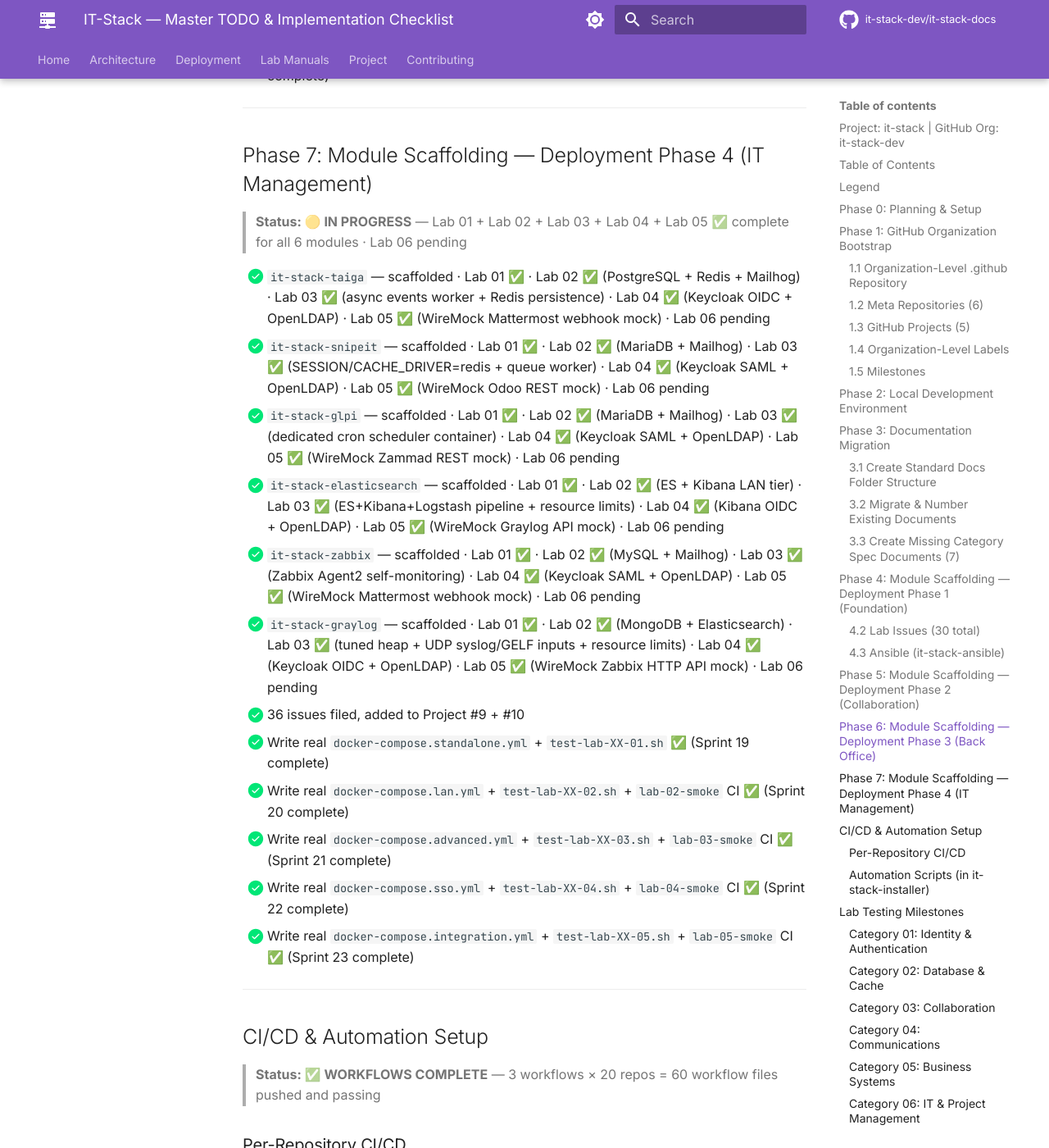
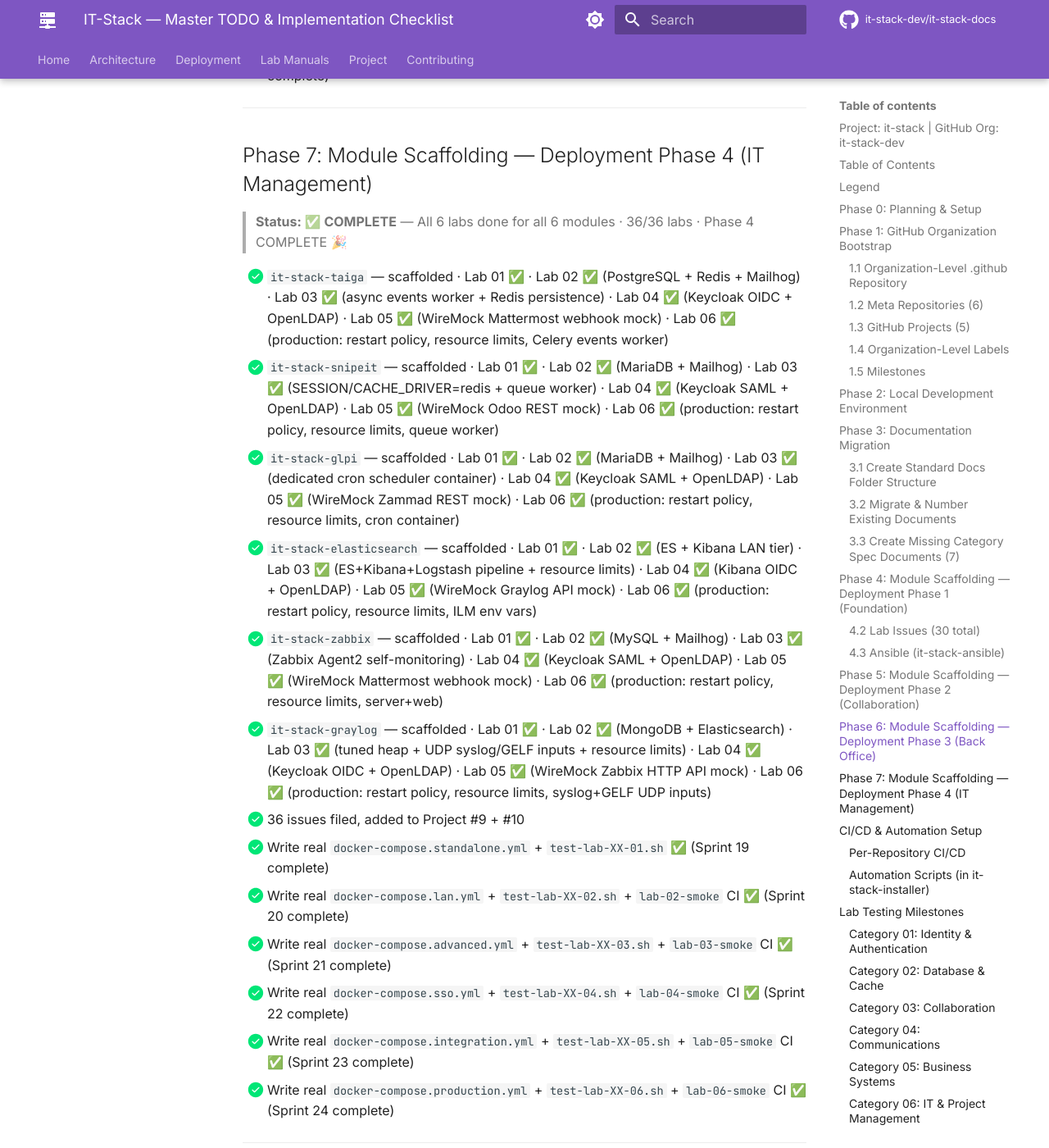
Before and after one commit to it-stack-dev/it-stack-docs, an MkDocs documentation site: the page built from docs/IT-STACK-TODO.md, in a window 1280 px wide and 1400 px high, scrolled down 7914 px. Shown: the whole window at 82% size. Built offline with MkDocs 1.6.1 and Material for MkDocs 9.7.7, drawn with Linux system fonts in a browser that asks for light colours; comment, search, counter and statistics services are not loaded; some of the changed text lies outside the part shown.

Commit message:
docs: Sprint 24 complete — Phase 4 Lab 06 Production Deployment, 120/120 labs done

```diff
--- a/docs/IT-STACK-TODO.md
+++ b/docs/IT-STACK-TODO.md
@@ -234,20 +234,21 @@ All 5 repos have:
 
 ## Phase 7: Module Scaffolding — Deployment Phase 4 (IT Management)
 
-> **Status: 🟡 IN PROGRESS** — Lab 01 + Lab 02 + Lab 03 + Lab 04 + Lab 05 ✅ complete for all 6 modules · Lab 06 pending
+> **Status: ✅ COMPLETE** — All 6 labs done for all 6 modules · 36/36 labs · Phase 4 COMPLETE 🎉
 
-- [x] `it-stack-taiga` — scaffolded · Lab 01 ✅ · Lab 02 ✅ (PostgreSQL + Redis + Mailhog) · Lab 03 ✅ (async events worker + Redis persistence) · Lab 04 ✅ (Keycloak OIDC + OpenLDAP) · Lab 05 ✅ (WireMock Mattermost webhook mock) · Lab 06 pending
-- [x] `it-stack-snipeit` — scaffolded · Lab 01 ✅ · Lab 02 ✅ (MariaDB + Mailhog) · Lab 03 ✅ (SESSION/CACHE_DRIVER=redis + queue worker) · Lab 04 ✅ (Keycloak SAML + OpenLDAP) · Lab 05 ✅ (WireMock Odoo REST mock) · Lab 06 pending
-- [x] `it-stack-glpi` — scaffolded · Lab 01 ✅ · Lab 02 ✅ (MariaDB + Mailhog) · Lab 03 ✅ (dedicated cron scheduler container) · Lab 04 ✅ (Keycloak SAML + OpenLDAP) · Lab 05 ✅ (WireMock Zammad REST mock) · Lab 06 pending
-- [x] `it-stack-elasticsearch` — scaffolded · Lab 01 ✅ · Lab 02 ✅ (ES + Kibana LAN tier) · Lab 03 ✅ (ES+Kibana+Logstash pipeline + resource limits) · Lab 04 ✅ (Kibana OIDC + OpenLDAP) · Lab 05 ✅ (WireMock Graylog API mock) · Lab 06 pending
-- [x] `it-stack-zabbix` — scaffolded · Lab 01 ✅ · Lab 02 ✅ (MySQL + Mailhog) · Lab 03 ✅ (Zabbix Agent2 self-monitoring) · Lab 04 ✅ (Keycloak SAML + OpenLDAP) · Lab 05 ✅ (WireMock Mattermost webhook mock) · Lab 06 pending
-- [x] `it-stack-graylog` — scaffolded · Lab 01 ✅ · Lab 02 ✅ (MongoDB + Elasticsearch) · Lab 03 ✅ (tuned heap + UDP syslog/GELF inputs + resource limits) · Lab 04 ✅ (Keycloak OIDC + OpenLDAP) · Lab 05 ✅ (WireMock Zabbix HTTP API mock) · Lab 06 pending
+- [x] `it-stack-taiga` — scaffolded · Lab 01 ✅ · Lab 02 ✅ (PostgreSQL + Redis + Mailhog) · Lab 03 ✅ (async events worker + Redis persistence) · Lab 04 ✅ (Keycloak OIDC + OpenLDAP) · Lab 05 ✅ (WireMock Mattermost webhook mock) · Lab 06 ✅ (production: restart policy, resource limits, Celery events worker)
+- [x] `it-stack-snipeit` — scaffolded · Lab 01 ✅ · Lab 02 ✅ (MariaDB + Mailhog) · Lab 03 ✅ (SESSION/CACHE_DRIVER=redis + queue worker) · Lab 04 ✅ (Keycloak SAML + OpenLDAP) · Lab 05 ✅ (WireMock Odoo REST mock) · Lab 06 ✅ (production: restart policy, resource limits, queue worker)
+- [x] `it-stack-glpi` — scaffolded · Lab 01 ✅ · Lab 02 ✅ (MariaDB + Mailhog) · Lab 03 ✅ (dedicated cron scheduler container) · Lab 04 ✅ (Keycloak SAML + OpenLDAP) · Lab 05 ✅ (WireMock Zammad REST mock) · Lab 06 ✅ (production: restart policy, resource limits, cron container)
+- [x] `it-stack-elasticsearch` — scaffolded · Lab 01 ✅ · Lab 02 ✅ (ES + Kibana LAN tier) · Lab 03 ✅ (ES+Kibana+Logstash pipeline + resource limits) · Lab 04 ✅ (Kibana OIDC + OpenLDAP) · Lab 05 ✅ (WireMock Graylog API mock) · Lab 06 ✅ (production: restart policy, resource limits, ILM env vars)
+- [x] `it-stack-zabbix` — scaffolded · Lab 01 ✅ · Lab 02 ✅ (MySQL + Mailhog) · Lab 03 ✅ (Zabbix Agent2 self-monitoring) · Lab 04 ✅ (Keycloak SAML + OpenLDAP) · Lab 05 ✅ (WireMock Mattermost webhook mock) · Lab 06 ✅ (production: restart policy, resource limits, server+web)
+- [x] `it-stack-graylog` — scaffolded · Lab 01 ✅ · Lab 02 ✅ (MongoDB + Elasticsearch) · Lab 03 ✅ (tuned heap + UDP syslog/GELF inputs + resource limits) · Lab 04 ✅ (Keycloak OIDC + OpenLDAP) · Lab 05 ✅ (WireMock Zabbix HTTP API mock) · Lab 06 ✅ (production: restart policy, resource limits, syslog+GELF UDP inputs)
 - [x] 36 issues filed, added to Project #9 + #10
 - [x] Write real `docker-compose.standalone.yml` + `test-lab-XX-01.sh` ✅ (Sprint 19 complete)
 - [x] Write real `docker-compose.lan.yml` + `test-lab-XX-02.sh` + `lab-02-smoke` CI ✅ (Sprint 20 complete)
 - [x] Write real `docker-compose.advanced.yml` + `test-lab-XX-03.sh` + `lab-03-smoke` CI ✅ (Sprint 21 complete)
 - [x] Write real `docker-compose.sso.yml` + `test-lab-XX-04.sh` + `lab-04-smoke` CI ✅ (Sprint 22 complete)
 - [x] Write real `docker-compose.integration.yml` + `test-lab-XX-05.sh` + `lab-05-smoke` CI ✅ (Sprint 23 complete)
+- [x] Write real `docker-compose.production.yml` + `test-lab-XX-06.sh` + `lab-06-smoke` CI ✅ (Sprint 24 complete)
 
 ---
 
@@ -334,19 +335,19 @@ All 5 repos have:
 
 | Module | Lab 01 | Lab 02 | Lab 03 | Lab 04 | Lab 05 | Lab 06 |
 |--------|--------|--------|--------|--------|--------|--------|
-| 15 · Taiga | [x] | [x] | [x] | [x] | [x] | [ ] |
-| 16 · Snipe-IT | [x] | [x] | [x] | [x] | [x] | [ ] |
-| 17 · GLPI | [x] | [x] | [x] | [x] | [x] | [ ] |
+| 15 · Taiga | [x] | [x] | [x] | [x] | [x] | [x] |
+| 16 · Snipe-IT | [x] | [x] | [x] | [x] | [x] | [x] |
+| 17 · GLPI | [x] | [x] | [x] | [x] | [x] | [x] |
 
 ### Category 07: Infrastructure
 
 | Module | Lab 01 | Lab 02 | Lab 03 | Lab 04 | Lab 05 | Lab 06 |
 |--------|--------|--------|--------|--------|--------|--------|
 | 18 · Traefik | [x] | [x] | [x] | [x] | [x] | [x] |
-| 19 · Zabbix | [x] | [x] | [x] | [x] | [x] | [ ] |
-| 20 · Graylog | [x] | [x] | [x] | [x] | [x] | [ ] |
+| 19 · Zabbix | [x] | [x] | [x] | [x] | [x] | [x] |
+| 20 · Graylog | [x] | [x] | [x] | [x] | [x] | [x] |
 
-**Lab Progress:** 114/120 (95.0%) — Phase 1 complete (30/120) ✅ · Phase 2 complete (30/120) ✅ · Phase 3 COMPLETE (24/120) ✅🎉 · **Phase 4: 30/36 (Labs 01–05 done)**
+**Lab Progress:** 120/120 (100.0%) — Phase 1 complete (30/120) ✅ · Phase 2 complete (30/120) ✅ · Phase 3 COMPLETE (24/120) ✅🎉 · **Phase 4 COMPLETE (36/120) ✅🎉 — ALL 120 LABS DONE!**
 
 ---
 
@@ -486,11 +487,11 @@ All 5 repos have:
 | Sprint 21 ✅ | Phase 4 Lab 03 (advanced features) | taiga·snipeit·glpi·elasticsearch·zabbix·graylog Lab 03 done |
 | Sprint 22 ✅ | Phase 4 Lab 04 (SSO integration) | taiga·snipeit·glpi·elasticsearch·zabbix·graylog Lab 04 done |
 | Sprint 23 ✅ | Phase 4 Lab 05 (advanced integration) | taiga·snipeit·glpi·elasticsearch·zabbix·graylog Lab 05 done |
-| Next session | Phase 4 Lab 06 (production deployment) | taiga·snipeit·glpi·elasticsearch·zabbix·graylog Lab 06 |
+| Sprint 24 ✅ | Phase 4 Lab 06 (production deployment) | taiga·snipeit·glpi·elasticsearch·zabbix·graylog Lab 06 done — **PHASE 4 COMPLETE** 🎉 |
 | Sprint 14 ✅ | Phase 3 Lab 02 (external deps) | freepbx·suitecrm·odoo·openkm Lab 02 done |
 
 ---
 
 **Document Version:** 2.0
 **Project:** IT-Stack | **Org:** it-stack-dev
-**Last Updated:** 2026-03-04 — Phase 4 Lab 05 complete (114/120 labs, 95.0%) — Sprint 23 done ✅
+**Last Updated:** 2026-03-04 — Phase 4 Lab 06 complete (120/120 labs, 100.0%) — Sprint 24 done ✅ — **ALL 120 LABS COMPLETE! 🎉**
```
Also changed, not shown: CHANGELOG.md (+41 -2 lines).
